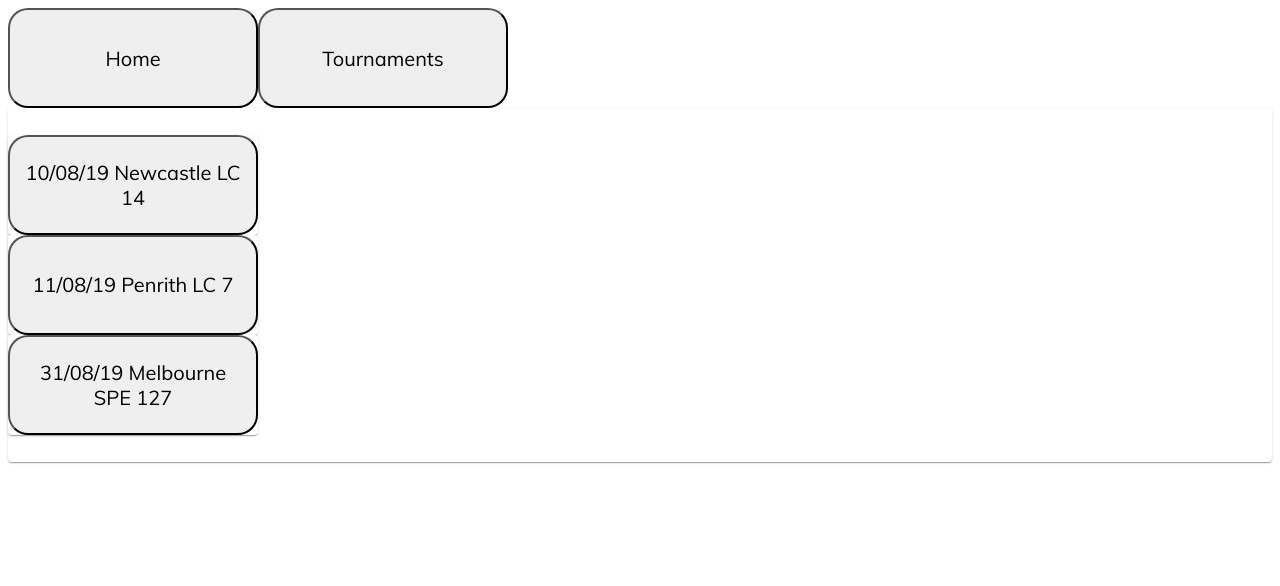
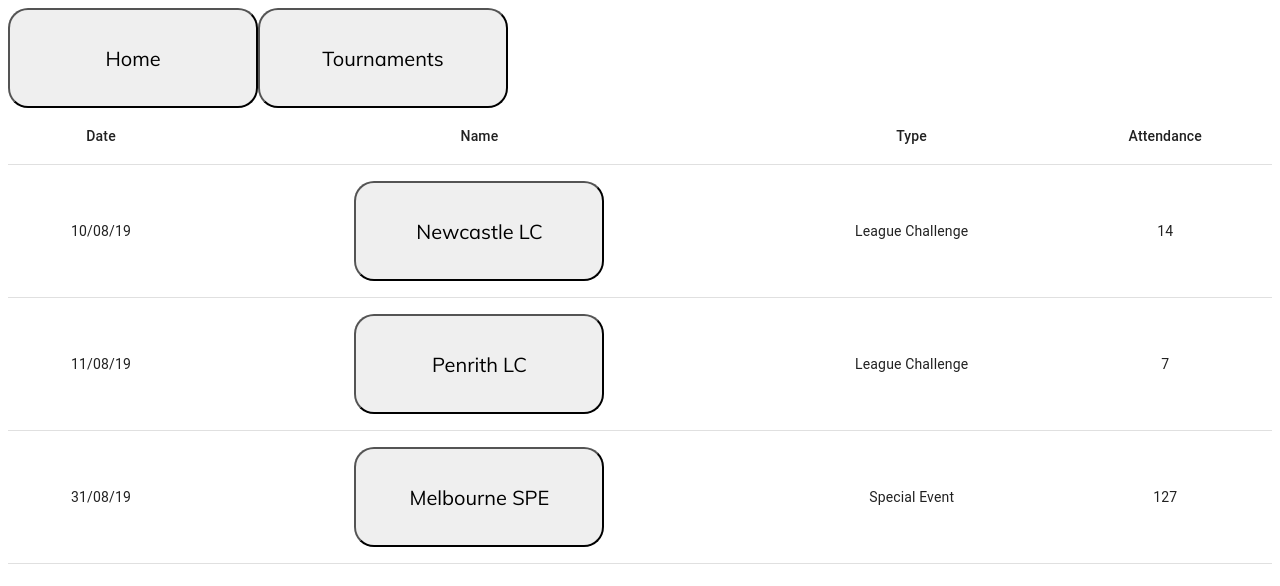
Before and after one commit to LiberoHS/champions-festival-old, a React (Create React App) app: page / in a window 1280 px wide. Both pictures are taken after a click on the button "Tournaments". Shown: the top 586 px of the page. Built offline with nearby package versions, Linux system fonts and the light colour scheme.

Commit message:
v1.1 Table functionality for presenting data

```diff
--- a/src/App.js
+++ b/src/App.js
@@ -23,28 +23,28 @@ class App extends React.Component {
         tournamentList: [
             { name: 'Newcastle LC', attendance: '14', type: 'League Challenge', format: 'SUM-UNB', date: '10/08/19',
             standings: [
-                { player: 'Ying Hao Tou', deck: 'Ability Reshiram & Charizard-GX' },
-                { player: 'Jake Cruwys', deck: 'Zoroark-GX Checkmate' },
-                { player: 'Shane Quinn', deck: 'Vileplume Stall' },
-                { player: 'Joshua Stone', deck: 'Pikachu & Zekrom-GX' },
+                { name: 'Ying Hao Tou', deck: 'Ability Reshiram & Charizard-GX' },
+                { name: 'Jake Cruwys', deck: 'Zoroark-GX Checkmate' },
+                { name: 'Shane Quinn', deck: 'Vileplume Stall' },
+                { name: 'Joshua Stone', deck: 'Pikachu & Zekrom-GX' },
             ]},
             { name: 'Penrith LC', attendance: '7', type: 'League Challenge', format: 'SUM-UNB', date: '11/08/19',
             standings: [
-                { player: 'Mehul Gajwani', deck: 'Unown Hand / Donphan' },
-                { player: 'Ying Hao Tou', deck: 'Green\'s Reshiram & Charizard-GX' },
-                { player: 'Joshua Stone', deck: 'Pikachu & Zekrom-GX' },
-                { player: 'Nicole Manasan', deck: 'Zoroark-GX / Greninja & Zoroark-GX' },
+                { name: 'Mehul Gajwani', deck: 'Unown Hand / Donphan' },
+                { name: 'Ying Hao Tou', deck: 'Green\'s Reshiram & Charizard-GX' },
+                { name: 'Joshua Stone', deck: 'Pikachu & Zekrom-GX' },
+                { name: 'Nicole Manasan', deck: 'Zoroark-GX / Greninja & Zoroark-GX' },
             ]},
-            { name: 'Melbourne SPE', attendance: '127', type: 'Special Event', format: 'SUM-UNB', date: '31/08/19',
+            { name: 'Melbourne SPE', attendance: '127', type: 'Special Event', format: 'UPR-UNM', date: '31/08/19',
             standings: [
-                { player: 'Kaiwen Cabbabe', deck: 'Pikachu & Zekrom-GX' },
-                { player: 'Angus Johnson', deck: 'Ability Reshiram & Charizard-GX' },
-                { player: 'Carol Poyner', deck: 'Green\'s Reshiram & Charizard-GX' },
-                { player: 'Henry Brand', deck: 'Mew & Mewtwo-GX Toolbox' },
-                { player: 'Brent Tonisson', deck: 'Pikachu & Zekrom-GX' },
-                { player: 'Aaron Stringfellow', deck: 'Ability Reshiram & Charizard-GX' },
-                { player: 'Jay Tyrell', deck: 'Quagsire / Naganadel' },
-                { player: 'Joshua Bradley', deck: 'Green\'s Reshiram & Charizard-GX' }
+                { name: 'Kaiwen Cabbabe', deck: 'Pikachu & Zekrom-GX' },
+                { name: 'Angus Johnson', deck: 'Ability Reshiram & Charizard-GX' },
+                { name: 'Carol Poyner', deck: 'Green\'s Reshiram & Charizard-GX' },
+                { name: 'Henry Brand', deck: 'Mew & Mewtwo-GX Toolbox' },
+                { name: 'Brent Tonisson', deck: 'Pikachu & Zekrom-GX' },
+                { name: 'Aaron Stringfellow', deck: 'Ability Reshiram & Charizard-GX' },
+                { name: 'Jay Tyrell', deck: 'Quagsire / Naganadel' },
+                { name: 'Joshua Bradley', deck: 'Green\'s Reshiram & Charizard-GX' }
             ]},
         ],
         currentTournament: null,
--- a/src/components/Tournament.js
+++ b/src/components/Tournament.js
@@ -1,17 +1,8 @@
 import React from 'react';
-import { Grid, Paper } from '@material-ui/core';
+import { Grid, Paper, Table, TableRow, TableCell, TableHead, TableBody } from '@material-ui/core';
 
 // Tournament templating
 const Tournament = ({ currentTournament }) => {
-    const standingsMap = currentTournament.standings.map((item, key) => {
-        return (
-            <Grid>
-                <Paper>
-                    <h1> {key+1} {item.player} {item.deck} </h1>
-                </Paper>
-            </Grid>
-        )
-    });
     return (
             <Grid item xs={12}>
                 <Paper>
@@ -21,9 +12,28 @@ const Tournament = ({ currentTournament }) => {
                     <h2> <b>Type of event:</b> {currentTournament.type} </h2>
                     <h2> <b>Format:</b> {currentTournament.format} </h2>
                 </Paper>
-                <Paper style={{ display: 'flex', alignItems: 'center' }}>
-                    <p>{standingsMap}</p>
-                </Paper>
+                <Grid>
+                    <Table>
+                        <TableHead>
+                            <TableRow>
+                                <TableCell align="center">Placing</TableCell>
+                                <TableCell align="center">Name</TableCell>
+                                <TableCell align="center">Deck</TableCell>
+                            </TableRow>
+                        </TableHead>
+                        <TableBody>
+                            {currentTournament.standings.map((player, key) => (
+                                <TableRow key={key}>
+                                    <TableCell align="center">{key+1}</TableCell>
+                                    <TableCell component="th" align="center">
+                                        {player.name}
+                                    </TableCell>
+                                    <TableCell align="center">{player.deck}</TableCell>
+                                </TableRow>
+                            ))}
+                        </TableBody>
+                    </Table>
+                </Grid>
             </Grid>
     )
 }
--- a/src/components/TournamentList.js
+++ b/src/components/TournamentList.js
@@ -1,21 +1,31 @@
 import React from 'react';
-import { Grid, Paper } from '@material-ui/core';
+import { Grid, Table, TableRow, TableCell, TableHead, TableBody } from '@material-ui/core';
 
 const TournamentList = ({ setCurrentTournament, tournamentList }) => {
-    const tournamentMap = tournamentList.map((item, key) => {
-        return (
-            <Grid>
-                <Paper>
-                    <button onClick={() => setCurrentTournament(item)}> {item.date} {item.name} {item.attendance} </button>
-                </Paper>
-            </Grid>
-        )
-    });
     return (
-        <Grid item xs={12}>
-            <Paper style={{ display: 'flex', alignItems: 'center' }}>
-                <h1>{tournamentMap}</h1>
-            </Paper>
+        <Grid>
+            <Table>
+                <TableHead>
+                    <TableRow>
+                        <TableCell align="center">Date</TableCell>
+                        <TableCell align="center">Name</TableCell>
+                        <TableCell align="center">Type</TableCell>
+                        <TableCell align="center">Attendance</TableCell>
+                    </TableRow>
+                </TableHead>
+                <TableBody>
+                    {tournamentList.map((item, key) => (
+                        <TableRow key={key}>
+                            <TableCell align="center">{item.date}</TableCell>
+                            <TableCell component="th" align="center">
+                                <button onClick={() => setCurrentTournament(item)}> {item.name}</button>
+                            </TableCell>
+                            <TableCell align="center">{item.type}</TableCell>
+                            <TableCell align="center">{item.attendance}</TableCell>
+                        </TableRow>
+                    ))}
+                </TableBody>
+            </Table>
         </Grid>
     )
 }
```
